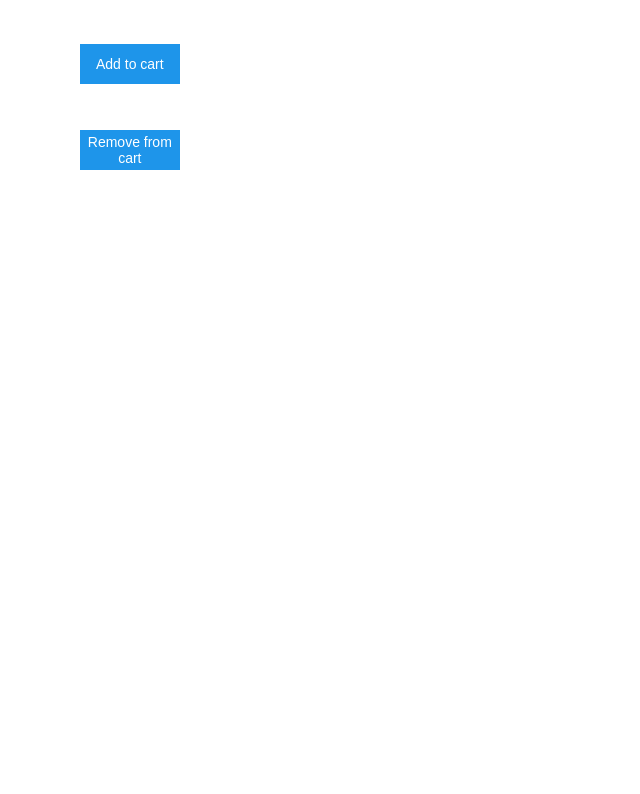
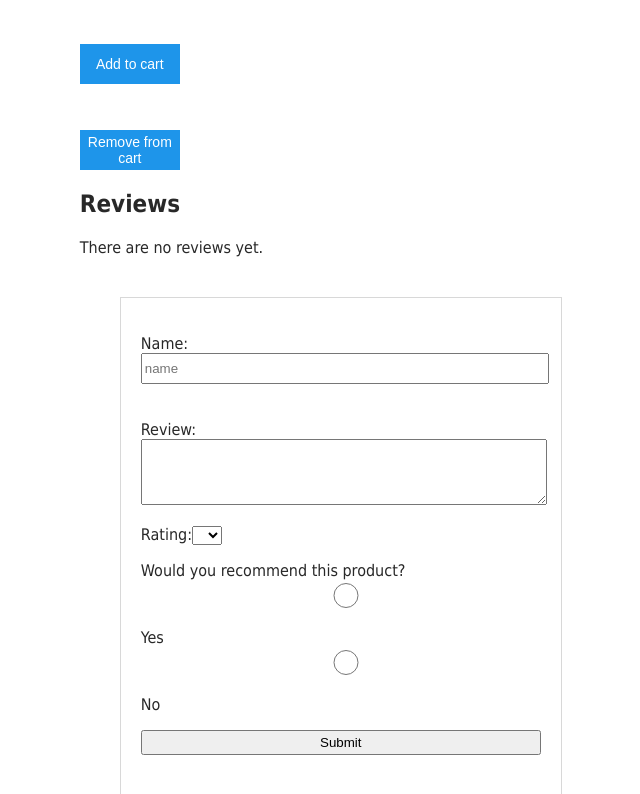
Before and after one commit to peterjcole/vue-intro-shop, a Vue app: page / in a window 1280 px wide. Shown: the part 606-1400 px from the top of the page, without its empty margins (499-1139 px from the left). Before the commit the page ends 808 px from the top, so only its background shows below. Built offline with nearby package versions, Linux system fonts and the light colour scheme.

Commit message:
end of lesson 10

```diff
--- a/src/App.vue
+++ b/src/App.vue
@@ -28,7 +28,6 @@ export default {
         this.cart.push(id)
       } else {
         const firstIndex = this.cart.findIndex(cartItem => cartItem === id)
-        console.log(firstIndex)
         firstIndex != -1 && this.cart.splice(firstIndex, 1)
       }
     }
--- a/src/components/Product.vue
+++ b/src/components/Product.vue
@@ -36,13 +36,25 @@
       <p>
         <button v-on:click="removeFromCart">Remove from cart</button>
       </p>
-
+      <div>
+        <h2>Reviews</h2>
+        <p v-show="!reviews.length">There are no reviews yet.</p>
+        <ul>
+          <li v-for="(review, index) in reviews" :key="index">
+            <p>{{ review.name }}</p>
+            <p>Rating: {{ review.rating }}</p>
+            <p>{{ review.review }}</p>
+          </li>
+        </ul>
+      </div>
+      <ProductReview @review-submitted="addReview" />
     </div>
   </div>
 </template>
 
 <script>
 import Details from './Details'
+import ProductReview from './ProductReview'
 
 export default {
   props: {
@@ -75,6 +87,7 @@ export default {
         },
       ],
       sizes: ["8", "9", "10"],
+      reviews: []
     }
   },
   methods: {
@@ -87,6 +100,9 @@ export default {
     updateProduct(index) {
       this.selectedVariant = index
     },
+    addReview(review) {
+      this.reviews.push(review)
+    }
   },
   computed: {
     title() {
@@ -106,7 +122,8 @@ export default {
     }
   },
   components: {
-    Details
+    Details,
+    ProductReview
   }
 }
 </script>
--- /dev/null
+++ b/src/components/ProductReview.vue
@@ -0,0 +1,83 @@
+<template>
+   <form class="review-form" @submit.prevent="onSubmit">
+
+     <p v-if="errors.length">
+       <b>Please correct the following errors:</b>
+       <ul>
+         <li v-for="(error, index) in errors" :key="index">{{ error }}</li>
+       </ul>
+     </p>
+
+      <p>
+        <label for="name">Name:</label>
+        <input id="name" v-model="name" placeholder="name">
+      </p>
+
+      <p>
+        <label for="review">Review:</label>
+        <textarea id="review" v-model="review"></textarea>
+      </p>
+
+      <p>
+        <label for="rating">Rating:</label>
+        <select id="rating" v-model.number="rating">
+          <option>5</option>
+          <option>4</option>
+          <option>3</option>
+          <option>2</option>
+          <option>1</option>
+        </select>
+      </p>
+
+      <p>
+        <label for="recommend">Would you recommend this product?</label>
+        <input type="radio" name="recommend" value="yes" v-model="recommend">
+        <label for="yes">Yes</label>
+        <input type="radio" name="recommend" value="no" v-model="recommend">
+        <label for="yes">No</label>
+      </p>
+
+      <p>
+        <input type="submit" value="Submit">
+      </p>
+
+    </form>
+</template>
+
+<script>
+export default {
+  data: () => {
+    return {
+      name: null,
+      review: null,
+      rating: null,
+      recommend: null,
+      errors: []
+    }
+  },
+  methods: {
+    onSubmit() {
+      if (this.name && this.review && this.rating && this.recommend) {
+        let productReview = {
+          name: this.name,
+          review: this.review,
+          rating: this.rating,
+          recommend: this.recommend
+
+        }
+        this.$emit('review-submitted', productReview)
+        this.name = null
+        this.review = null
+        this.rating = null
+        this.recommend = null
+      } else {
+        this.errors = []
+        if (!this.name) this.errors.push("Name required")
+        if (!this.review) this.errors.push("Review required")
+        if (!this.rating) this.errors.push("Rating required")
+        if (!this.recommend) this.errors.push("Recommendation required")
+      }
+    }
+  }
+}
+</script>
```
